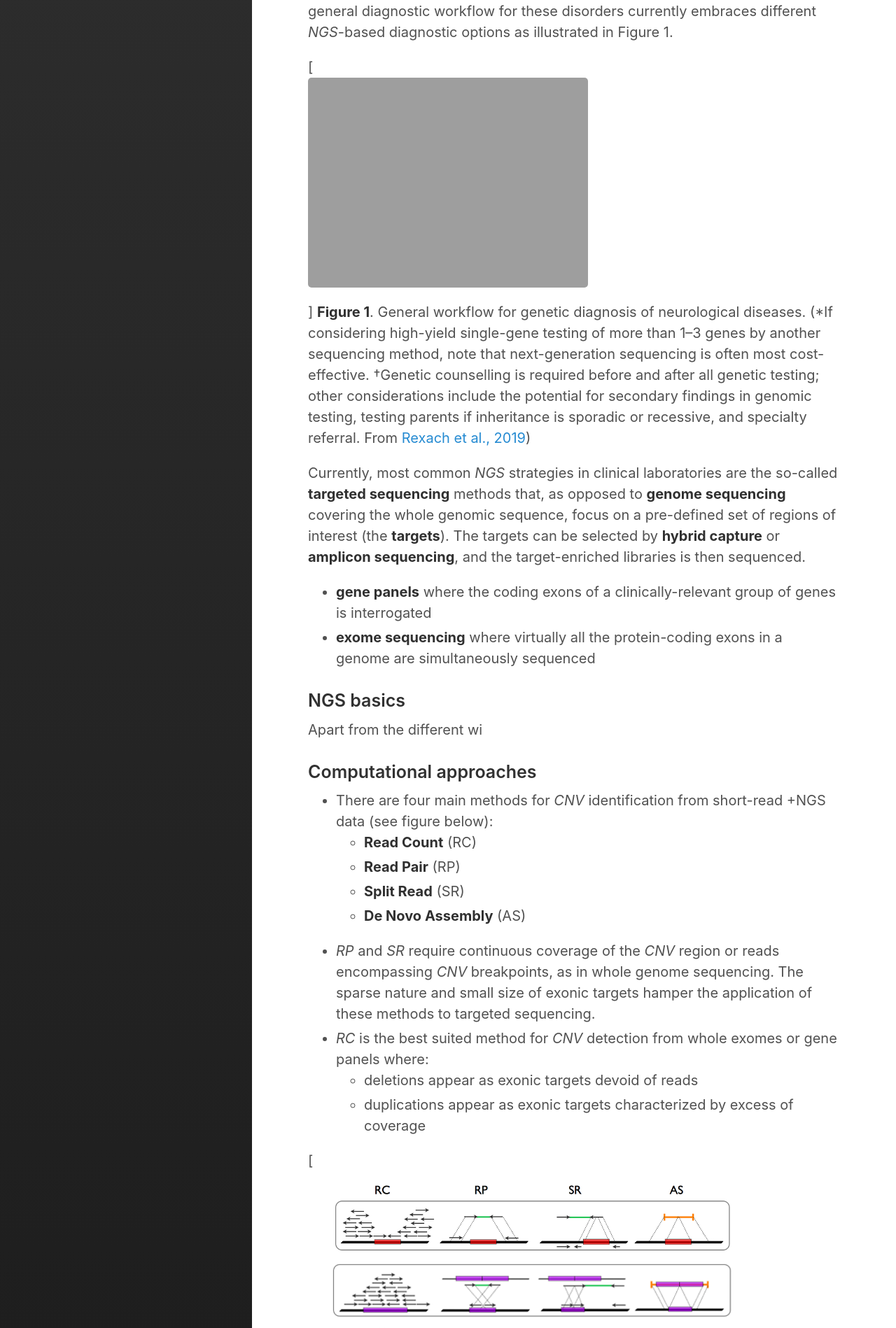
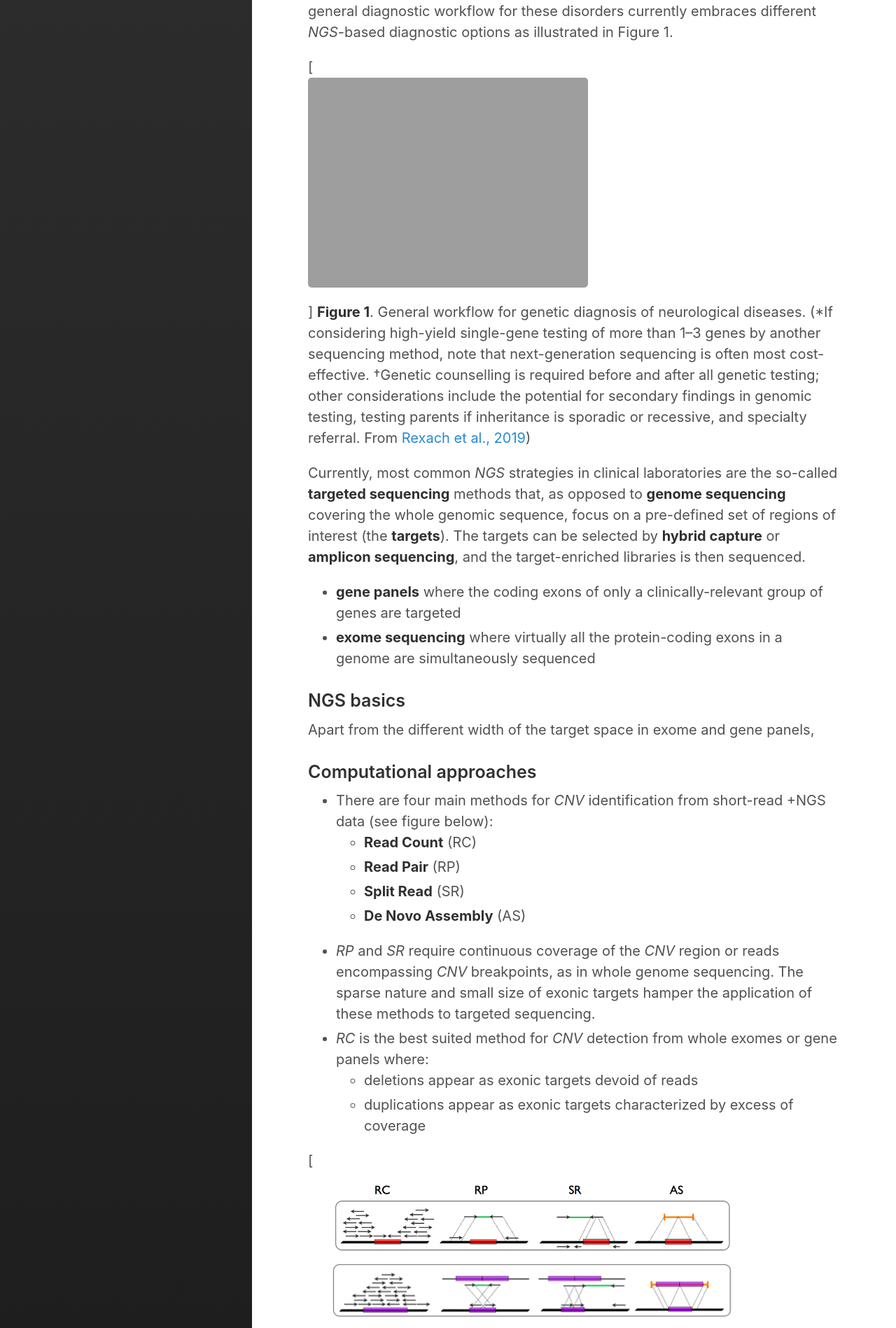
Before and after one commit to sigu-training/clinical_genomics, a Jekyll site: the page built from lectures/bioinfo_ngs.md, in a window 1280 px wide. Shown: the part 858-2756 px from the top of the page at 70% size. Built offline with Jekyll 4.4.1, drawn with Linux system fonts in a browser that asks for light colours.

Commit message:
Update bioinfo_ngs.md

```diff
--- a/lectures/bioinfo_ngs.md
+++ b/lectures/bioinfo_ngs.md
@@ -23,12 +23,12 @@ In the context of disorders with a recognized strong genetic contribution such a
 
 Currently, most common *NGS* strategies in clinical laboratories are the so-called **targeted sequencing** methods that, as opposed to **genome sequencing** covering the whole genomic sequence, focus on a pre-defined set of regions of interest (the **targets**). The targets can be selected by **hybrid capture** or **amplicon sequencing**, and the target-enriched libraries is then sequenced.
 
-- **gene panels** where the coding exons of a clinically-relevant group of genes is interrogated
+- **gene panels** where the coding exons of only a clinically-relevant group of genes are targeted
 - **exome sequencing** where virtually all the protein-coding exons in a genome are simultaneously sequenced
 
 ### NGS basics
 
-Apart from the different wi
+Apart from the different width of the target space in exome and gene panels,
 
 ### Computational approaches
 
```
